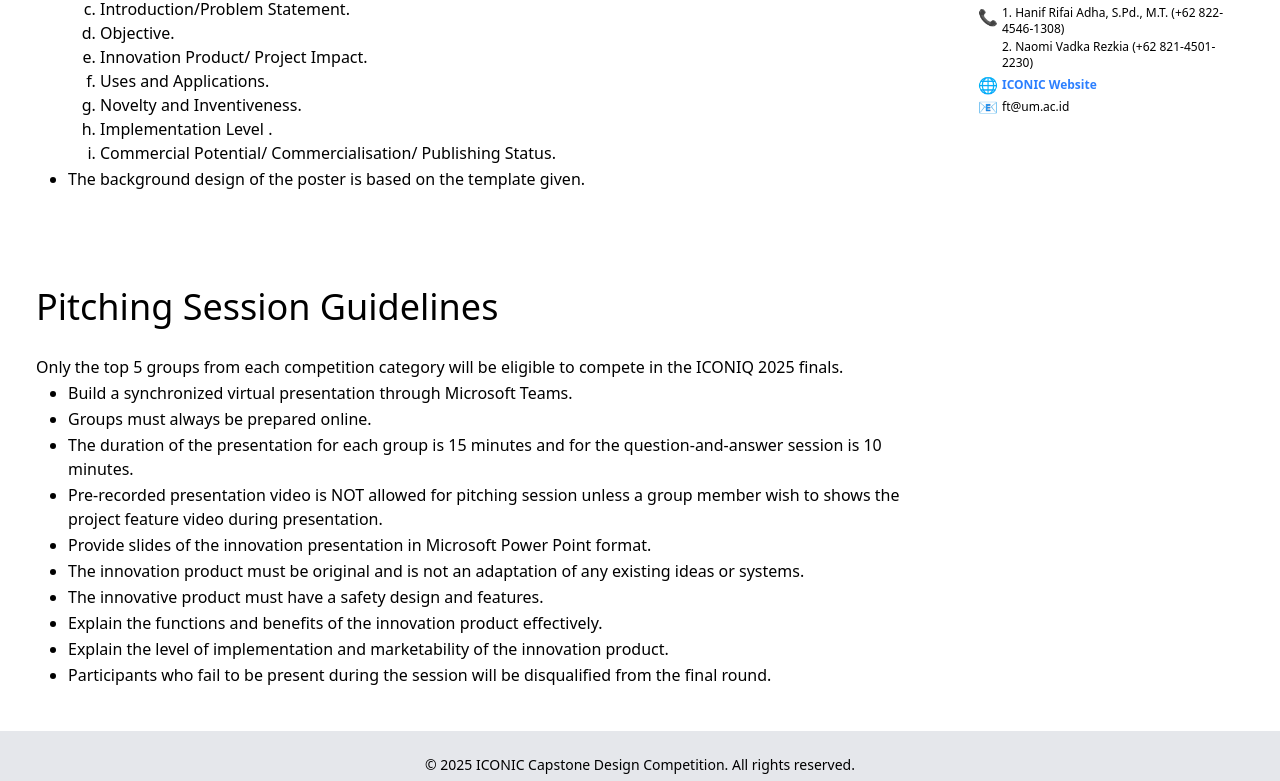
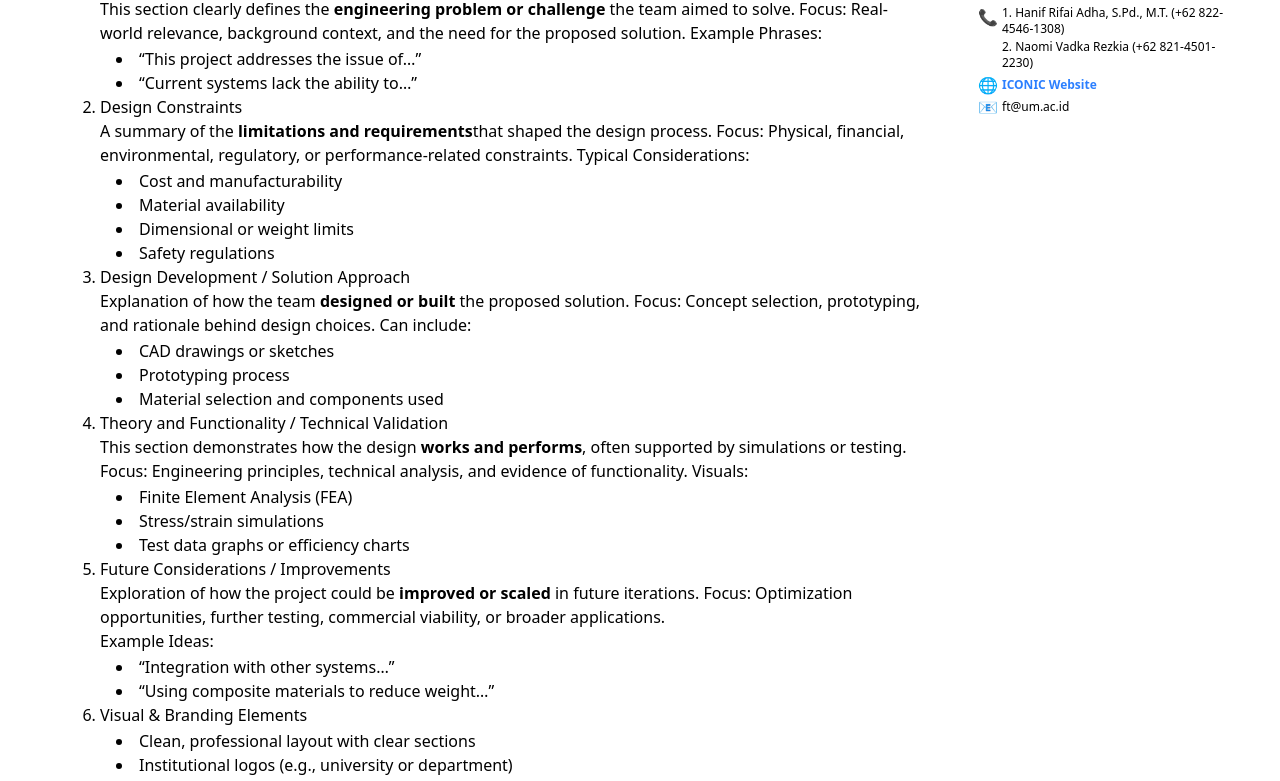
Before and after one commit to FathanAlfariel/iconic, a React (Vite) app: page /guidelines in a window 1280 px wide. Shown: the part 873-1654 px from the top of the page. Built offline with nearby package versions, Linux system fonts and the light colour scheme.

Commit message:
refactor: change innovation poster format

```diff
--- a/src/pages/Guidelines.jsx
+++ b/src/pages/Guidelines.jsx
@@ -39,20 +39,95 @@ const Guidelines = () => {
                   The poster must be of A3 size and in the PDF format.
                 </li>
                 <li className="ml-8">
-                  The Innovation Poster must include the following mandatory
-                  sections:
-                  <ol type="a" className="ml-8 list-outside list-[lower-alpha]">
-                    <li>Title of Innovation Product/ Project.</li>
-                    <li>Group Members/Affiliations.</li>
-                    <li>Introduction/Problem Statement.</li>
-                    <li>Objective.</li>
-                    <li>Innovation Product/ Project Impact.</li>
-                    <li>Uses and Applications.</li>
-                    <li>Novelty and Inventiveness.</li>
-                    <li>Implementation Level .</li>
+                  The following sections outline the core focus areas typically
+                  found in a Capstone Design Project poster, using the uploaded
+                  example as a reference:
+                  <ol type="a" className="ml-8 list-outside list-decimal">
                     <li>
-                      Commercial Potential/ Commercialisation/ Publishing
-                      Status.
+                      Problem Statement
+                      <br />
+                      This section clearly defines the{" "}
+                      <span className="font-bold">
+                        engineering problem or challenge
+                      </span>{" "}
+                      the team aimed to solve. Focus: Real-world relevance,
+                      background context, and the need for the proposed
+                      solution. Example Phrases:
+                      <ul className="list-disc list-inside mt-0.5 ml-4">
+                        <li>“This project addresses the issue of…”</li>
+                        <li>“Current systems lack the ability to…”</li>
+                      </ul>
+                    </li>
+                    <li>
+                      Design Constraints
+                      <br />A summary of the{" "}
+                      <span className="font-bold">
+                        limitations and requirements
+                      </span>
+                      that shaped the design process. Focus: Physical,
+                      financial, environmental, regulatory, or
+                      performance-related constraints. Typical Considerations:
+                      <ul className="list-disc list-inside mt-0.5 ml-4">
+                        <li>Cost and manufacturability</li>
+                        <li>Material availability</li>
+                        <li>Dimensional or weight limits</li>
+                        <li>Safety regulations</li>
+                      </ul>
+                    </li>
+                    <li>
+                      Design Development / Solution Approach
+                      <br />
+                      Explanation of how the team{" "}
+                      <span className="font-bold">designed or built</span> the
+                      proposed solution. Focus: Concept selection, prototyping,
+                      and rationale behind design choices. Can include:
+                      <ul className="list-disc list-inside mt-0.5 ml-4">
+                        <li>CAD drawings or sketches</li>
+                        <li>Prototyping process</li>
+                        <li>Material selection and components used</li>
+                      </ul>
+                    </li>
+                    <li>
+                      Theory and Functionality / Technical Validation
+                      <br />
+                      This section demonstrates how the design{" "}
+                      <span className="font-bold">works and performs</span>,
+                      often supported by simulations or testing.
+                      <br />
+                      Focus: Engineering principles, technical analysis, and
+                      evidence of functionality. Visuals:
+                      <ul className="list-disc list-inside mt-0.5 ml-4">
+                        <li>Finite Element Analysis (FEA)</li>
+                        <li>Stress/strain simulations</li>
+                        <li>Test data graphs or efficiency charts</li>
+                      </ul>
+                    </li>
+                    <li>
+                      Future Considerations / Improvements
+                      <br />
+                      Exploration of how the project could be{" "}
+                      <span className="font-bold">improved or scaled</span> in
+                      future iterations. Focus: Optimization opportunities,
+                      further testing, commercial viability, or broader
+                      applications.
+                      <br />
+                      Example Ideas:
+                      <ul className="list-disc list-inside mt-0.5 ml-4">
+                        <li>“Integration with other systems…”</li>
+                        <li>“Using composite materials to reduce weight…”</li>
+                      </ul>
+                    </li>
+                    <li>
+                      Visual & Branding Elements
+                      <br />
+                      <ul className="list-disc list-inside mt-0.5 ml-4">
+                        <li>Clean, professional layout with clear sections</li>
+                        <li>
+                          Institutional logos (e.g., university or department)
+                        </li>
+                        <li>Team members' names and advisor acknowledgment</li>
+                        <li>Consistent color palette and font use</li>
+                      </ul>
                     </li>
                   </ol>
                 </li>
```
